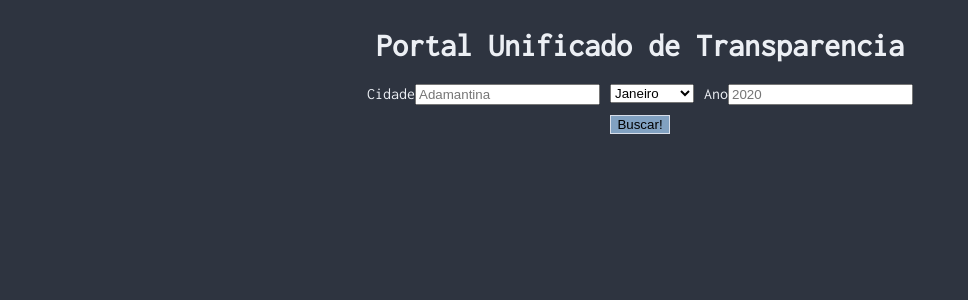
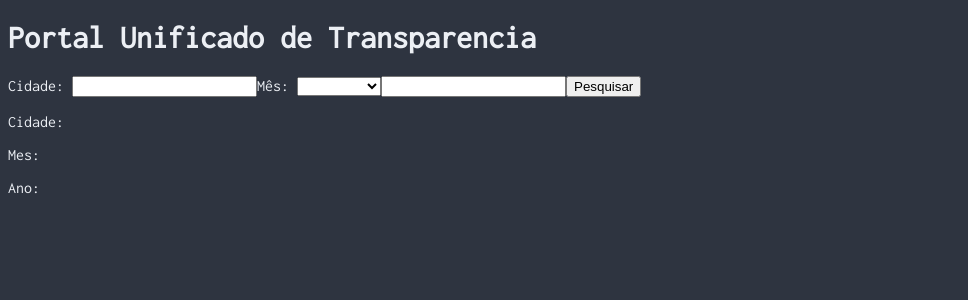
Before and after one commit to jhony75/TCESP-Challenge, a React (Create React App) app: page / in a window 1280 px wide. Shown: the top 300 px of the page, without its empty margins (0-968 px from the left). Built offline with nearby package versions, Linux system fonts and the light colour scheme; a web font is replaced by a local one.

Commit message:
Search form request functional

```diff
--- /dev/null
+++ b/src/components/Search/Search.jsx
@@ -0,0 +1,108 @@
+import React, { useState } from 'react';
+import api from '../../services/api'
+import './search.css'
+import styles from './search.module.css'
+
+const Search = () => {
+  const [city, setCity] = useState('');
+  const [month, setMonth] = useState('');
+  const [year, setYear] = useState('');
+  const [expenditure, setExpenditure] = useState('');
+  const [income, setIncome] = useState('');
+
+  const query = { city, month, year };
+
+  const searchExpenditure = (query) => {
+    api
+      .post("/despesas", {
+        municipio: query.city,
+        ano: query.year,
+        mes: query.month
+      })
+      .then((response) => setExpenditure(response.data))
+      .catch((err) => {
+        console.error("ERRO: " + err)
+      })
+  }
+
+  const searchIncome = (query) => {
+    api
+      .post("/receitas", {
+        municipio: query.city,
+        ano: query.year,
+        mes: query.month
+      })
+      .then((response) => setIncome(response.data))
+      .catch((err) => {
+        console.error("ERRO: " + err)
+      })
+  }
+
+  const searchCity = (query) => {
+    console.log(searchExpenditure(query))
+    console.log(searchIncome(query))
+  }
+
+  const handleSubmit = (e) => {
+    e.preventDefault();
+    console.log(query);
+    searchCity(query);
+  }
+
+
+  return (
+    <>
+    <h1>Portal Unificado de Transparencia</h1>
+    <div className="Inputs">
+      <form onSubmit={handleSubmit}>
+        <label>Cidade: </label>
+        <input
+          type="text"
+          required
+          value={city}
+          onChange={(e) => setCity(e.target.value)}
+        />
+        <label>Mês: </label>
+        <select
+          required
+          value={month}
+          onChange={(e) => setMonth(e.target.value)}
+        >
+          <option value="0"></option>
+          <option value="1">Janeiro</option>
+          <option value="2">Fevereiro</option>
+          <option value="3">Março</option>
+          <option value="4">Abril</option>
+          <option value="5">Maio</option>
+          <option value="6">Junho</option>
+          <option value="7">Julho</option>
+          <option value="8">Agosto</option>
+          <option value="9">Setembro</option>
+          <option value="10">Outubro</option>
+          <option value="11">Novembro</option>
+          <option value="12">Dezembro</option>
+        </select>
+        <input
+          type="text"
+          required
+          value={year}
+          onChange={(e) => setYear(e.target.value)}
+        />
+        <button>Pesquisar</button>
+      </form>
+    </div>
+    <div className="Debug">
+      <p>Cidade: {city}</p>
+      <p>Mes: {month}</p>
+      <p>Ano: {year}</p>
+    </div>
+    <div classname={styles.Table}>
+      <ul>
+        {/* { expenditure } */}
+      </ul>
+    </div>
+    </>
+  )
+}
+
+export default Search
--- a/src/components/molecules/Search/search.css
+++ b/src/components/Search/search.css
@@ -1,4 +1,4 @@
-@import '../../../styles/variables.css';
+@import '../../styles/variables.css';
 
 .GridWrapper {
   display: grid;
--- /dev/null
+++ b/src/components/Search/search.module.css
@@ -0,0 +1,5 @@
+@import '../../styles/variables.css';
+
+.Table {
+  font-family: var(--testFont);
+}
--- a/src/components/atoms/Button.jsx
+++ b/src/components/atoms/Button.jsx
@@ -1,17 +1,29 @@
 import React from 'react';
 import styles from './atoms.module.css';
 
-const Button = ({ label, type }) => {
+import { FontAwesomeIcon } from '@fortawesome/react-fontawesome'
+import { faSearch } from '@fortawesome/free-solid-svg-icons'
+
+const element = <FontAwesomeIcon icon={faSearch} />
+const nothing = ""
+
+const Button = ({ label, type, isSearch }) => {
   return (
     <>
       <button
         className={styles.Button}
         type={type}
       >
-        {label}
+        {label} {isSearch? element : undefined}
       </button>
     </>
   )
 }
 
+Button.defaultProps = {
+  type: "button",
+  label: "I'm a button!",
+  isSearch: false
+}
+
 export default Button
--- a/src/components/molecules/Search/Search.jsx
+++ /dev/null
@@ -1,31 +0,0 @@
-import React from 'react';
-import Button from '../../atoms/Button'
-import { TextInput, DateSelect, MonthSelect } from '../../atoms/Input'
-
-import './search.css'
-
-const Search = () => {
-  return (
-    <div className="GridWrapper">
-      <h1> Portal Unificado de Transparencia </h1>
-      <form>
-        <div className="Inputs">
-        <div className="cityInput">
-          <TextInput label={"Cidade"} text={"Cidade"} placeholder={"Adamantina"} id={"nomeCidade"} />
-        </div>
-        <div className="monthInput">
-          <MonthSelect />
-        </div>
-        <div className="yearInput">
-          <DateSelect label={"Ano"} text={"Ano"} placeholder={"2020"} id={"ano"} />
-        </div>
-      </div>
-      <div className="Button">
-        <Button label={"Buscar!"} type={"submit"}/>
-      </div>
-      </form>
-    </div>
-  )
-}
-
-export default Search
--- a/src/components/molecules/molecules.modules.css
+++ /dev/null
@@ -1,9 +0,0 @@
-@import '../../styles/variables.css';
-
-.GridWrapper {
-  display: grid;
-}
-
-.Inputs {
-  display: flex;
-}
--- a/src/index.jsx
+++ b/src/index.jsx
@@ -1,6 +1,6 @@
 import React from 'react';
 import ReactDOM from 'react-dom';
-import Search from './components/molecules/Search/Search';
+import Search from './components/Search/Search';
 import './index.css';
 
 ReactDOM.render(
--- /dev/null
+++ b/src/services/api.js
@@ -0,0 +1,7 @@
+import axios from "axios";
+
+const api = axios.create({
+  baseURL: "https://backend-tcesp.herokuapp.com",
+});
+
+export default api;
```
